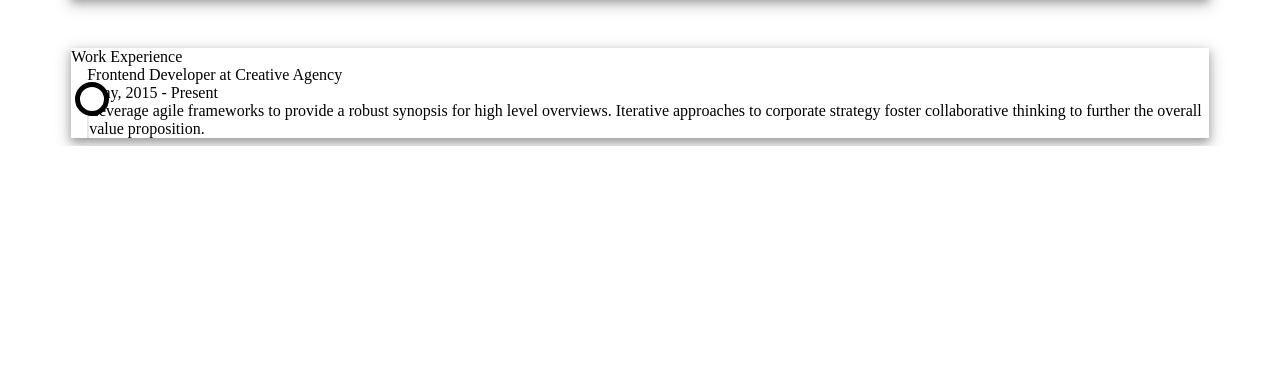
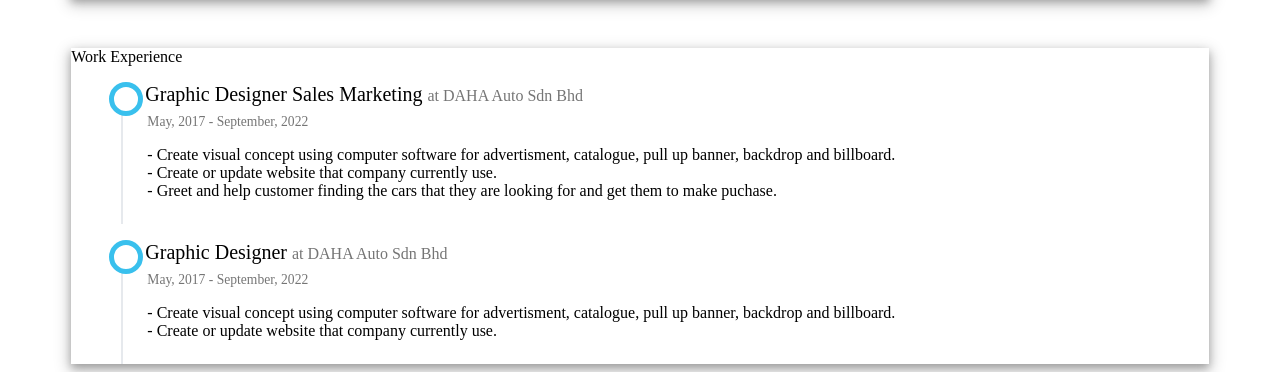
Before and after one commit to YaneyRD/porfolio, a plain HTML site: page yaney.html in a window 1280 px wide. Shown: the part 1392-1764 px from the top of the page. Before the commit the page ends 1538 px from the top, so only its background shows below. Drawn offline with Linux system fonts and the light colour scheme; files whose address does not match are found by name; a web font is replaced by a local one.

Commit message:
background image

```diff
--- a/yaney.css
+++ b/yaney.css
@@ -132,7 +132,7 @@ nav {
 .wrapper1 {
     width: 90%;
     /* background-color: #000000; */
-    background-image: url("/");
+    background-image: url("image/header-background.jpg");
     /* box-shadow: 2px .8rem 1rem #b7b7b9; */
     margin-left: 5%;
 }
@@ -630,6 +630,10 @@ h2 {
 /* end professional skills */
 
 /*  start Timeline custom component */
+.timeline{
+    margin-left: 3%;
+}
+
 .timeline-card {
     position: relative;
     margin-left: 16px;
@@ -658,7 +662,7 @@ h2 {
 }
 
 .timeline-card-info:before {
-    border-color: var(--bs-info);
+    border-color: #39c0ed;
 }
 
 .timeline-card-secondary:before {
@@ -670,3 +674,49 @@ h2 {
 }
 
 /*  end Timeline custom component */
+
+
+.px-4 {
+    padding-right: 1.5rem !important;
+    padding-left: 1.5rem !important
+}
+
+.pt-3 {
+    padding-top: 1rem !important
+}
+
+.h5,
+.h6,
+h5,
+h6 {
+    margin-top: 0;
+    margin-bottom: .5rem;
+    font-weight: 500;
+    line-height: 1.2
+}
+
+.h5,
+h5 {
+    font-size: 1.25rem
+}
+
+.h6,
+h6 {
+    font-size: 1rem
+}
+
+.text-muted {
+    color: #757575 !important
+}
+
+.text-small {
+    font-size: 0.85rem;
+}
+
+.pb-4 {
+    padding-bottom: 1.5rem !important
+}
+
+.mb-3 {
+    margin-bottom: 1rem !important
+}
--- a/yaney.html
+++ b/yaney.html
@@ -147,21 +147,35 @@
   </div>
 
   <div class="wrapper shadow_1">
-   <div class="work-experience-section>
-    <h2 class="h2 fw-light mb-4">Work Experience</h2>
-    <div class="timeline">
-      <div class="timeline-card timeline-card-info" data-aos="fade-in" data-aos-delay="0">
-        <div class="timeline-head px-4 pt-3">
-          <div class="h5">Frontend Developer <span class="text-muted h6">at Creative Agency</span></div>
+    <div class="work-experience-section>
+    <h2 class=" h2 fw-light mb-4">Work Experience</h2>
+      <div class="timeline">
+        <div class="timeline-card timeline-card-info">
+          <div class="timeline-head px-4 pt-3">
+            <div class="h5">Graphic Designer Sales Marketing <span class="text-muted h6">at DAHA Auto Sdn Bhd</span></div>
+          </div>
+          <div class="timeline-body px-4 pb-4">
+            <div class="text-muted text-small mb-3">May, 2017 - September, 2022</div>
+            <div>- Create visual concept using computer software for advertisment, catalogue, pull up banner, backdrop
+              and billboard. <br /> - Create or update website that company currently use. <br /> - Greet and help customer finding the cars that they are looking for and get them to make puchase. </div>
+          </div>
         </div>
-        <div class="timeline-body px-4 pb-4">
-          <div class="text-muted text-small mb-3">May, 2015 - Present</div>
-          <div>Leverage agile frameworks to provide a robust synopsis for high level overviews. Iterative approaches to corporate strategy foster collaborative thinking to further the overall value proposition.</div>
+      </div>
+
+      <div class="timeline">
+        <div class="timeline-card timeline-card-info">
+          <div class="timeline-head px-4 pt-3">
+            <div class="h5">Graphic Designer <span class="text-muted h6">at DAHA Auto Sdn Bhd</span></div>
+          </div>
+          <div class="timeline-body px-4 pb-4">
+            <div class="text-muted text-small mb-3">May, 2017 - September, 2022</div>
+            <div>- Create visual concept using computer software for advertisment, catalogue, pull up banner, backdrop
+              and billboard. <br /> - Create or update website that company currently use.</div>
+          </div>
         </div>
       </div>
 
     </div>
-   </div>
 
 
   </div>
```
